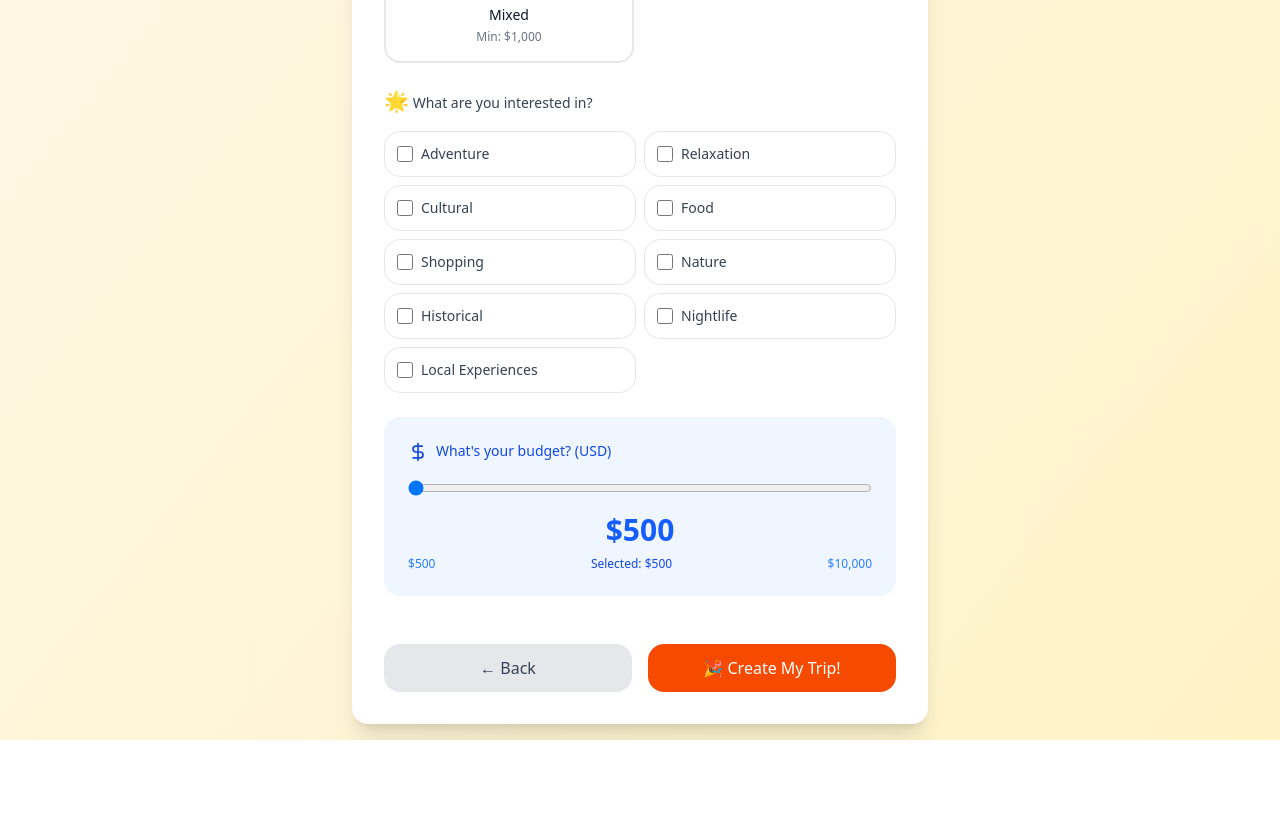
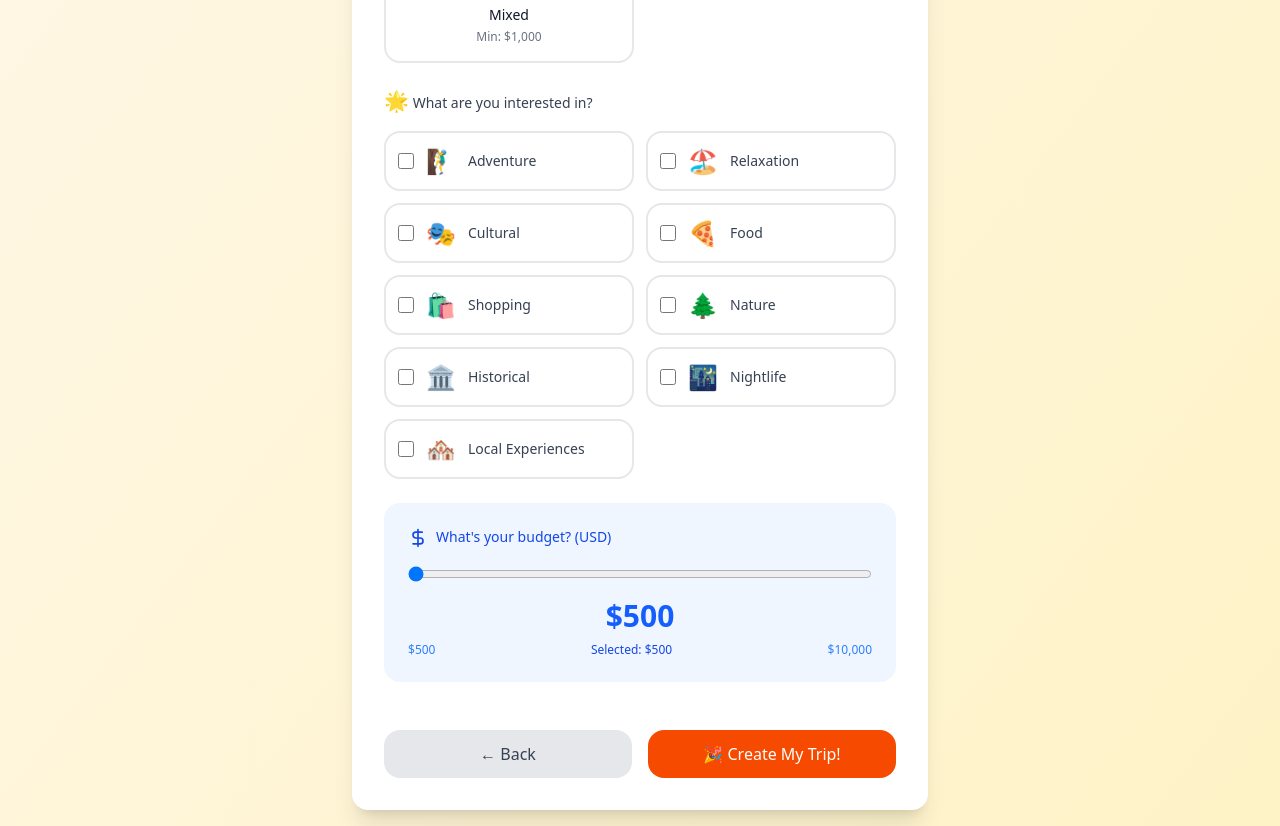
Before and after one commit to Sayan-Mondal2022/travAi, a Next.js app in the folder frontend/: page /trip/preferences in a window 1280 px wide. Shown: the part 840-1666 px from the top of the page. Before the commit the page ends 1580 px from the top, so only its background shows below. Built offline with nearby package versions, Linux system fonts and the light colour scheme; no server answers.

Commit message:
Travel Preferences modified

```diff
--- a/frontend/app/trip/preferences/page.js
+++ b/frontend/app/trip/preferences/page.js
@@ -305,11 +305,29 @@ export default function PreferencesStep() {
               </span>{" "}
               What are you interested in?
             </label>
-            <div className="grid grid-cols-2 gap-2">
-              {TRAVEL_PREFERENCES.map((pref) => (
+            <div className="grid grid-cols-2 gap-3">
+              {TRAVEL_PREFERENCES.map((pref) => {
+                // Map preferences to relevant emojis/images
+                const preferenceImages = {
+                  Adventure: "🧗‍♂️",
+                  Relaxation: "🏖️",
+                  Cultural: "🎭",
+                  Food: "🍕",
+                  Shopping: "🛍️",
+                  Nature: "🌲",
+                  Historical: "🏛️",
+                  Nightlife: "🌃",
+                  "Local Experiences": "🏘️",
+                };
+
+                return (
                   <label
                     key={pref}
-                  className="flex items-center p-3 border border-gray-200 rounded-2xl hover:bg-gray-50 cursor-pointer transition-all duration-200 transform hover:scale-[1.02]"
+                    className={`flex items-center p-3 border-2 rounded-2xl cursor-pointer transition-all duration-300 transform hover:scale-[1.02] ${
+                      formData.travel_preferences.includes(pref)
+                        ? "border-blue-500 bg-blue-50 shadow-md"
+                        : "border-gray-200 hover:border-blue-300 bg-white"
+                    }`}
                   >
                     <input
                       type="checkbox"
@@ -317,11 +335,17 @@ export default function PreferencesStep() {
                       value={pref}
                       checked={formData.travel_preferences.includes(pref)}
                       onChange={handleInputChange}
-                    className="w-4 h-4 text-blue-600 mr-2 transition-all duration-200"
+                      className="w-4 h-4 text-blue-600 mr-3 transition-all duration-200"
                     />
-                  <span className="text-sm text-gray-700">{pref}</span>
+                    <span className="text-2xl mr-3 transition-transform duration-300 hover:scale-110">
+                      {preferenceImages[pref]}
+                    </span>
+                    <span className="text-sm text-gray-700 font-medium">
+                      {pref}
+                    </span>
                   </label>
-              ))}
+                );
+              })}
             </div>
           </div>
 
```
Lines whose indentation alone changed are shown as unchanged.
